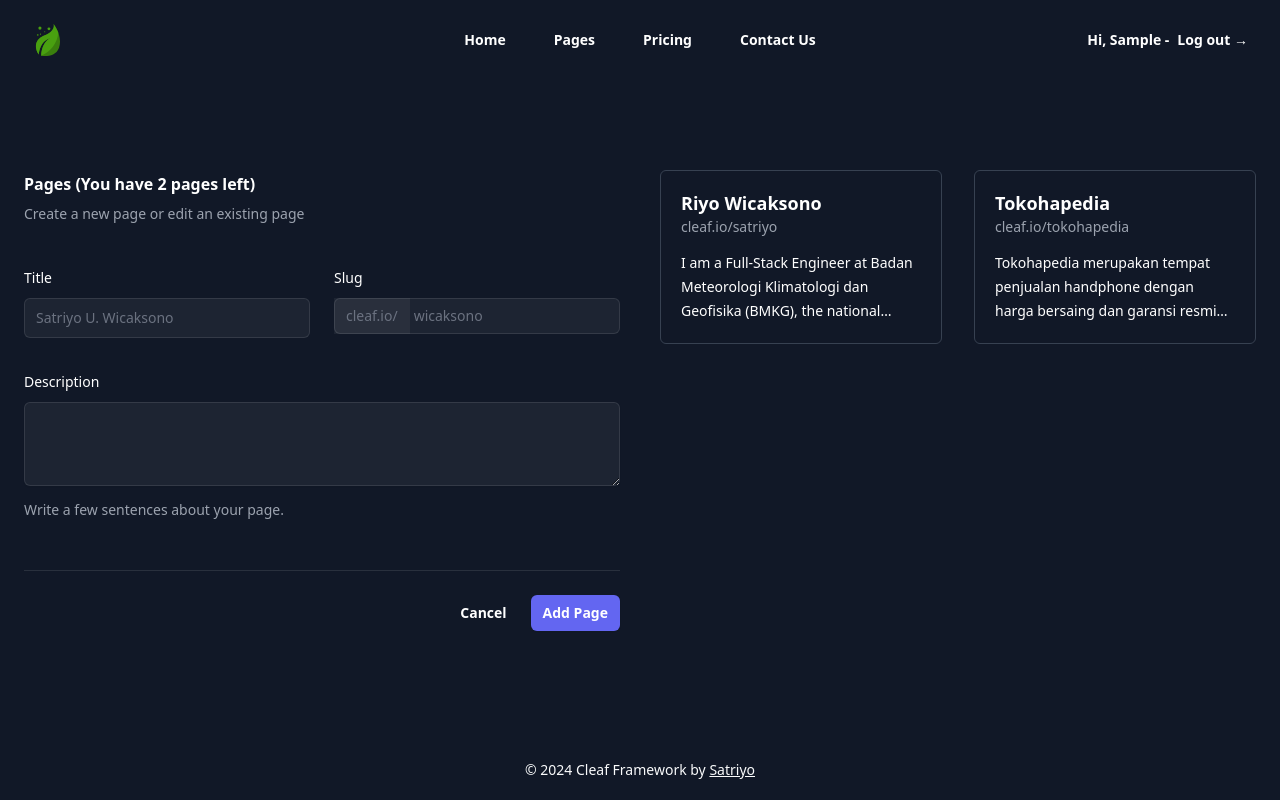
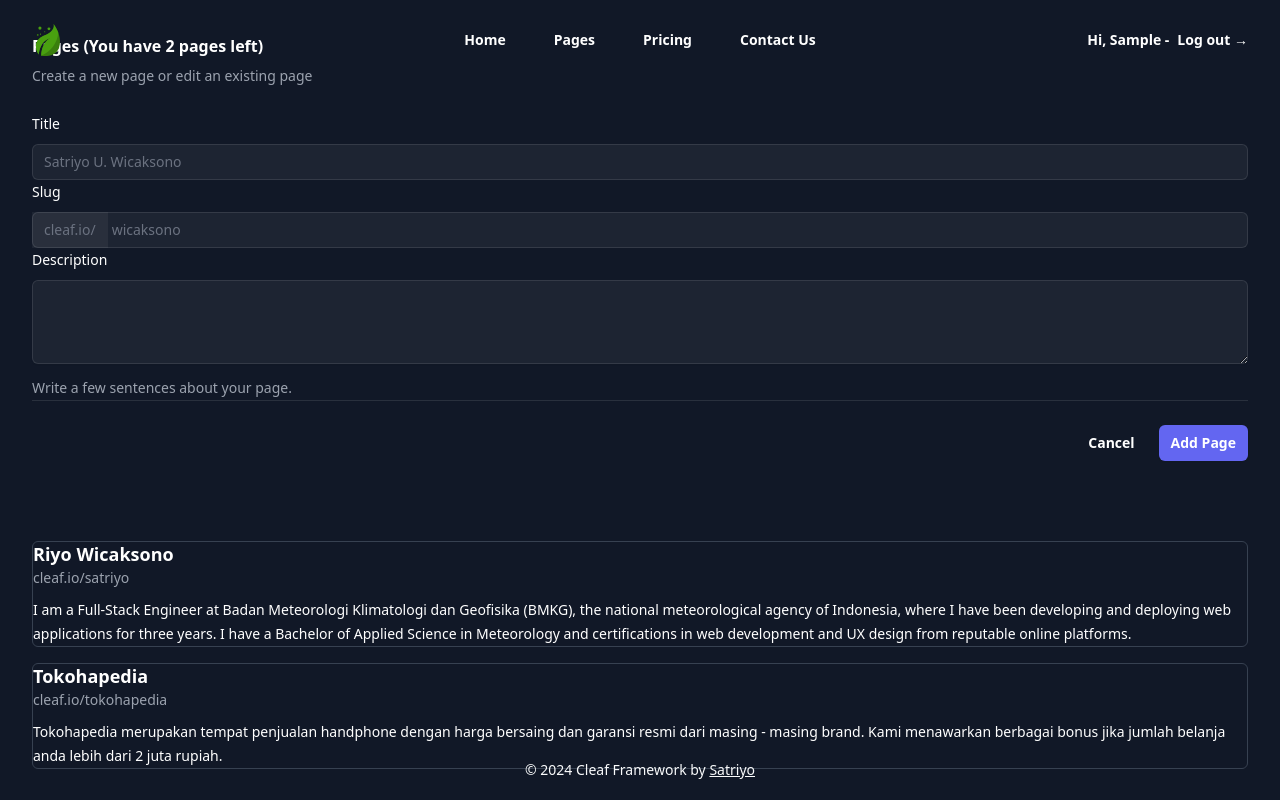
Before and after one commit to satrijo/Cleaf, a PHP site: page /pages in a window 1280 px wide. Run offline with PHP 8.4, Linux system fonts and the light colour scheme; the visitor is signed in with stand-in values (Sample User, id 1); data comes from the database, SQL or seed files in the repository; data that the repository does not hold is empty.

Commit message:
Update pages.php

```diff
--- a/views/pages.php
+++ b/views/pages.php
@@ -1,45 +1,36 @@
 <?php
 require __DIR__ . '/layout/header.php';
 ?>
-<div class="w-full min-h-screen flex items-center justify-center py-28 px-6 gap-10">
-    <div class="w-full flex items-start justify-center gap-10">
-        <div class="max-w-screen-sm w-full items-center flex flex-col justify-center">
+<div class="w-full min-h-screen flex items-center justify-center py-12 px-4 sm:px-6 lg:px-8">
+    <div class="w-full max-w-7xl flex flex-col lg:flex-row items-start justify-center gap-10">
+        <div class="w-full lg:w-1/2 flex flex-col justify-center">
             <form method="post" action="/pages/create">
-                <div class=" space-y-12">
-                    <div class="border-b border-white/10 pb-12">
-                        <h2 class="text-base font-semibold leading-7 text-white">Pages (You have
-                            <?= $countPages  ?>
-                            pages left)</h2>
+                <div class="space-y-8">
+                    <div class="border-b border-white/10 pb-8">
+                        <h2 class="text-base font-semibold leading-7 text-white">Pages (You have <?= $countPages ?> pages left)</h2>
                         <p class="mt-1 text-sm leading-6 text-gray-400">Create a new page or edit an existing page</p>
                         <?php if (!empty($message)): ?>
-                            <div
-                                class="mt-5 sm:mx-auto sm:w-full sm:max-w-sm text-white text-center underline flex mx-auto gap-1 items-center justify-center">
+                            <div class="mt-5 text-white text-center underline flex mx-auto gap-1 items-center justify-center">
                                 <?= $message ?>
                             </div>
                         <?php endif; ?>
-                        <div class="mt-10 grid grid-cols-1 gap-x-6 gap-y-8 sm:grid-cols-6">
-                            <div class="sm:col-span-6 grid grid-cols-2 gap-x-6 gap-y-8">
-                                <div class="">
-                                    <label for="title"
-                                        class="block text-sm font-medium leading-6 text-white">Title</label>
+                        <div class="mt-6 grid grid-cols-1 gap-x-6 gap-y-4 sm:grid-cols-2">
+                            <div class="sm:col-span-1">
+                                <label for="title" class="block text-sm font-medium leading-6 text-white">Title</label>
                                 <div class="mt-2">
-                                        <div
-                                            class="flex rounded-md bg-white/5 ring-1 ring-inset ring-white/10 focus-within:ring-2 focus-within:ring-inset focus-within:ring-indigo-500">
+                                    <div class="flex rounded-md bg-white/5 ring-1 ring-inset ring-white/10 focus-within:ring-2 focus-within:ring-inset focus-within:ring-indigo-500">
                                         <input type="text" name="title" id="title" autocomplete="title"
-                                                class="flex-1 border-0 bg-transparent text-white focus:ring-0 sm:text-sm sm:leading-6"
+                                            class="flex-1 border-0 bg-transparent py-1.5 pl-2 text-white focus:ring-0 sm:text-sm sm:leading-6"
                                             placeholder="Satriyo U. Wicaksono">
                                     </div>
                                 </div>
                             </div>
 
-                                <div class="">
-                                    <label for="slug"
-                                        class="block text-sm font-medium leading-6 text-white">Slug</label>
+                            <div class="sm:col-span-1">
+                                <label for="slug" class="block text-sm font-medium leading-6 text-white">Slug</label>
                                 <div class="mt-2">
-                                        <div
-                                            class="flex rounded-md bg-white/5 ring-1 ring-inset ring-white/10 focus-within:ring-2 focus-within:ring-inset focus-within:ring-indigo-500">
-                                            <span
-                                                class="flex select-none items-center pl-3 text-gray-500 sm:text-sm bg-white/5 pr-3">cleaf.io/</span>
+                                    <div class="flex rounded-md bg-white/5 ring-1 ring-inset ring-white/10 focus-within:ring-2 focus-within:ring-inset focus-within:ring-indigo-500">
+                                        <span class="flex select-none items-center pl-3 text-gray-500 sm:text-sm bg-white/5 pr-3">cleaf.io/</span>
                                         <input type="text" name="slug" id="slug" autocomplete="slug"
                                             class="flex-1 border-0 bg-transparent py-1.5 pl-1 text-white focus:ring-0 sm:text-sm sm:leading-6"
                                             placeholder="wicaksono">
@@ -47,16 +38,13 @@
                                 </div>
                             </div>
                         </div>
-                            <div class="col-span-full">
-                                <label for="description"
-                                    class="block text-sm font-medium leading-6 text-white">Description</label>
+                        <div class="mt-4">
+                            <label for="description" class="block text-sm font-medium leading-6 text-white">Description</label>
                             <div class="mt-2">
                                 <textarea id="description" name="description" rows="3"
                                     class="block w-full rounded-md border-0 bg-white/5 py-1.5 text-white shadow-sm ring-1 ring-inset ring-white/10 focus:ring-2 focus:ring-inset focus:ring-indigo-500 sm:text-sm sm:leading-6"></textarea>
                             </div>
-                                <p class="mt-3 text-sm leading-6 text-gray-400">Write a few sentences about your page.
-                                </p>
-                            </div>
+                            <p class="mt-3 text-sm leading-6 text-gray-400">Write a few sentences about your page.</p>
                         </div>
                     </div>
                 </div>
@@ -65,26 +53,23 @@
                     <button type="button" class="text-sm font-semibold leading-6 text-white">Cancel</button>
                     <button type="submit"
                         class="<?php if ($countPages == 0) : ?> opacity-50 grayscale cursor-not-allowed <?php endif ?>rounded-md bg-indigo-500 px-3 py-2 text-sm font-semibold text-white shadow-sm hover:bg-indigo-400 focus-visible:outline focus-visible:outline-2 focus-visible:outline-offset-2 focus-visible:outline-indigo-500"
-                        <?php if ($countPages == 0) : ?> disabled <?php endif ?>>Add
-                        Page</button>
+                        <?php if ($countPages == 0) : ?> disabled <?php endif ?>>Add Page</button>
                 </div>
             </form>
         </div>
-        <div class="max-w-screen-md w-full">
+        <div class="w-full lg:w-1/2 mt-10 lg:mt-0">
             <?php if (!empty($pages)) : ?>
-                <div class="mx-auto grid grid-cols-1 gap-x-8 gap-y-8 lg:mx-0 lg:grid-cols-2 text-white">
+                <div class="grid grid-cols-1 sm:grid-cols-2 gap-4 text-white">
                     <?php foreach ($pages as $key => $page) : ?>
-                        <?php if ($key > 3) : break;
-                        endif ?>
+                        <?php if ($key > 3) : break; endif ?>
                         <div class="relative group">
                             <a href="/<?= $page['slug'] ?>/content" class="block h-full">
-                                <article
-                                    class="flex flex-col items-start justify-between border border-gray-700 group-hover:border-gray-500 rounded-md p-5 h-full min-h-[100px]">
+                                <article class="flex flex-col items-start justify-between border border-gray-700 group-hover:border-gray-500 rounded-md p-4 h-full">
                                     <div class="w-full flex flex-col h-full">
                                         <h3 class="text-lg font-semibold leading-6 group-hover:text-gray-300">
                                             <?= $page['title'] ?>
                                         </h3>
-                                        <span class="text-sm leading-6 text-gray-400 mb-3">cleaf.io/<?= $page['slug'] ?></span>
+                                        <span class="text-sm leading-6 text-gray-400 mb-2">cleaf.io/<?= $page['slug'] ?></span>
                                         <p class="text-sm leading-6 flex-grow overflow-hidden line-clamp-3">
                                             <?= $page['description'] ?>
                                         </p>
@@ -111,8 +96,6 @@
                 </div>
             <?php endif; ?>
         </div>
-
-
     </div>
 </div>
 
```
Lines whose indentation alone changed are shown as unchanged.
